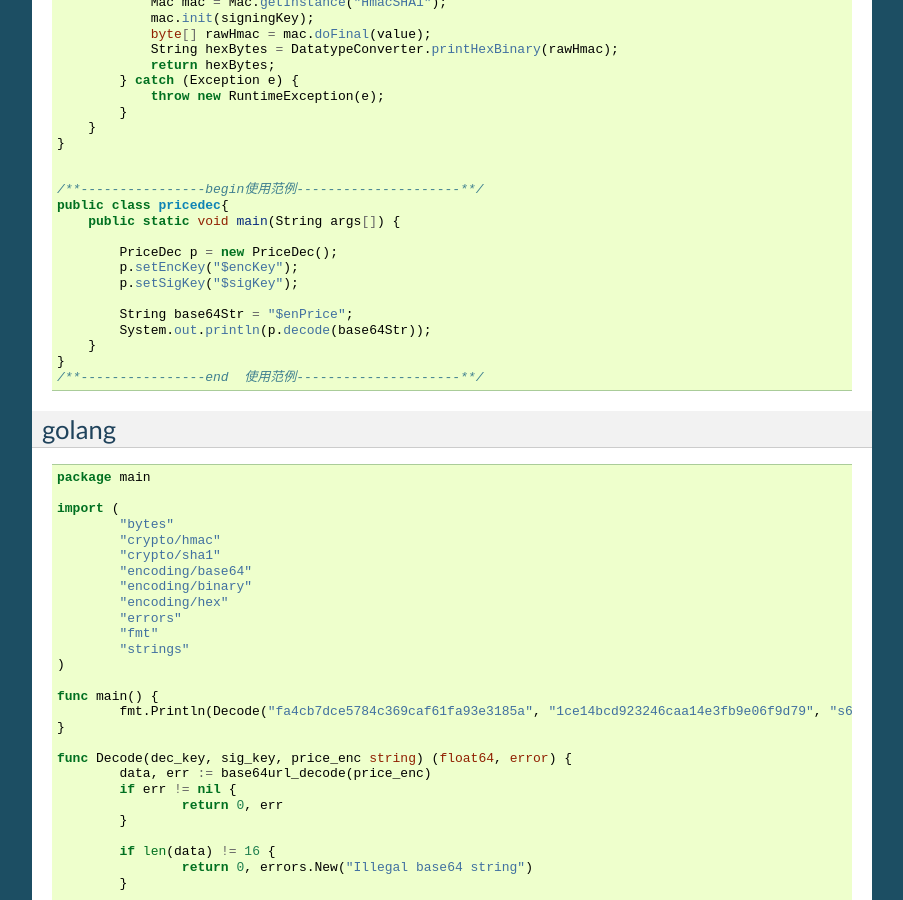
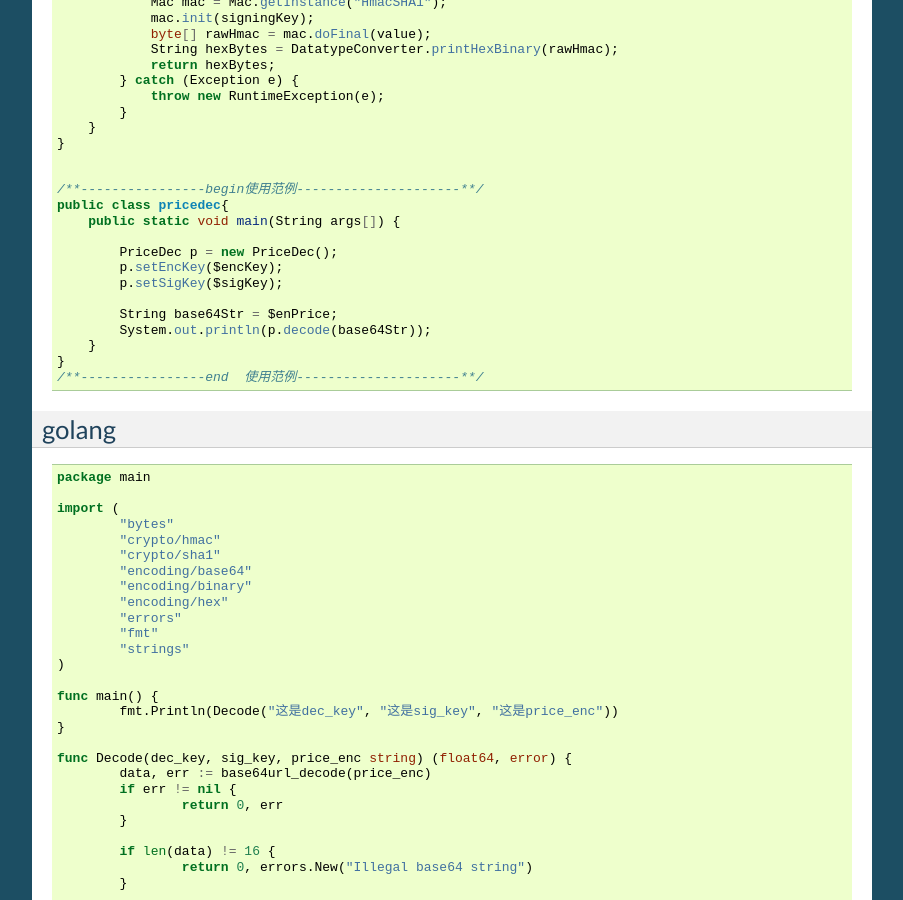
Before and after one commit to yumimobi/adx_dsp_doc, a Sphinx documentation site: the page built from docs/ydecrypt.rst, in a window 1280 px wide and 900 px high, scrolled down 3428 px. Shown: the whole window, without its empty margins (198-1101 px from the left). Built offline with Sphinx 7.4.7, drawn with Linux system fonts in a browser that asks for light colours; some of the changed text lies outside the part shown.

Commit message:
修复变量带引号的问题

```diff
--- a/docs/ydecrypt.rst
+++ b/docs/ydecrypt.rst
@@ -17,7 +17,7 @@ PHP
 		<?php
 		/*-------------------------example------------------------------*/
 		$PriceDec = new PriceDec($encKey, $sigKey);
-		$price = $PriceDec->decode("$enPrice");
+		$price = $PriceDec->decode($enPrice);
 		var_dump($price);
 		/*-------------------------example------------------------------*/
 
@@ -234,10 +234,10 @@ JAVA
 		    public static void main(String args[]) {
 
 		        PriceDec p = new PriceDec();
-		        p.setEncKey("$encKey");
-		        p.setSigKey("$sigKey");
+		        p.setEncKey($encKey);
+		        p.setSigKey($sigKey);
 
-		        String base64Str = "$enPrice";
+		        String base64Str = $enPrice;
 		        System.out.println(p.decode(base64Str));
 		    }
 		}
@@ -263,7 +263,7 @@ golang
 		)
 
 		func main() {
-			fmt.Println(Decode("fa4cb7dce5784c369caf61fa93e3185a", "1ce14bcd923246caa14e3fb9e06f9d79", "s6xCVl2H6xxY26wF3mA-HA"))
+			fmt.Println(Decode("这是dec_key", "这是sig_key", "这是price_enc"))
 		}
 
 		func Decode(dec_key, sig_key, price_enc string) (float64, error) {
@@ -367,7 +367,7 @@ C#
 			public static void Main(string[] args)
 			{
 				PriceDec a = new PriceDec();
-				Console.WriteLine(a.decode("$encKey","$sigKey","$enPrice"));
+				Console.WriteLine(a.decode($encKey,$sigKey,$enPrice));
 				Console.ReadKey(true);
 			}
 		}
```
